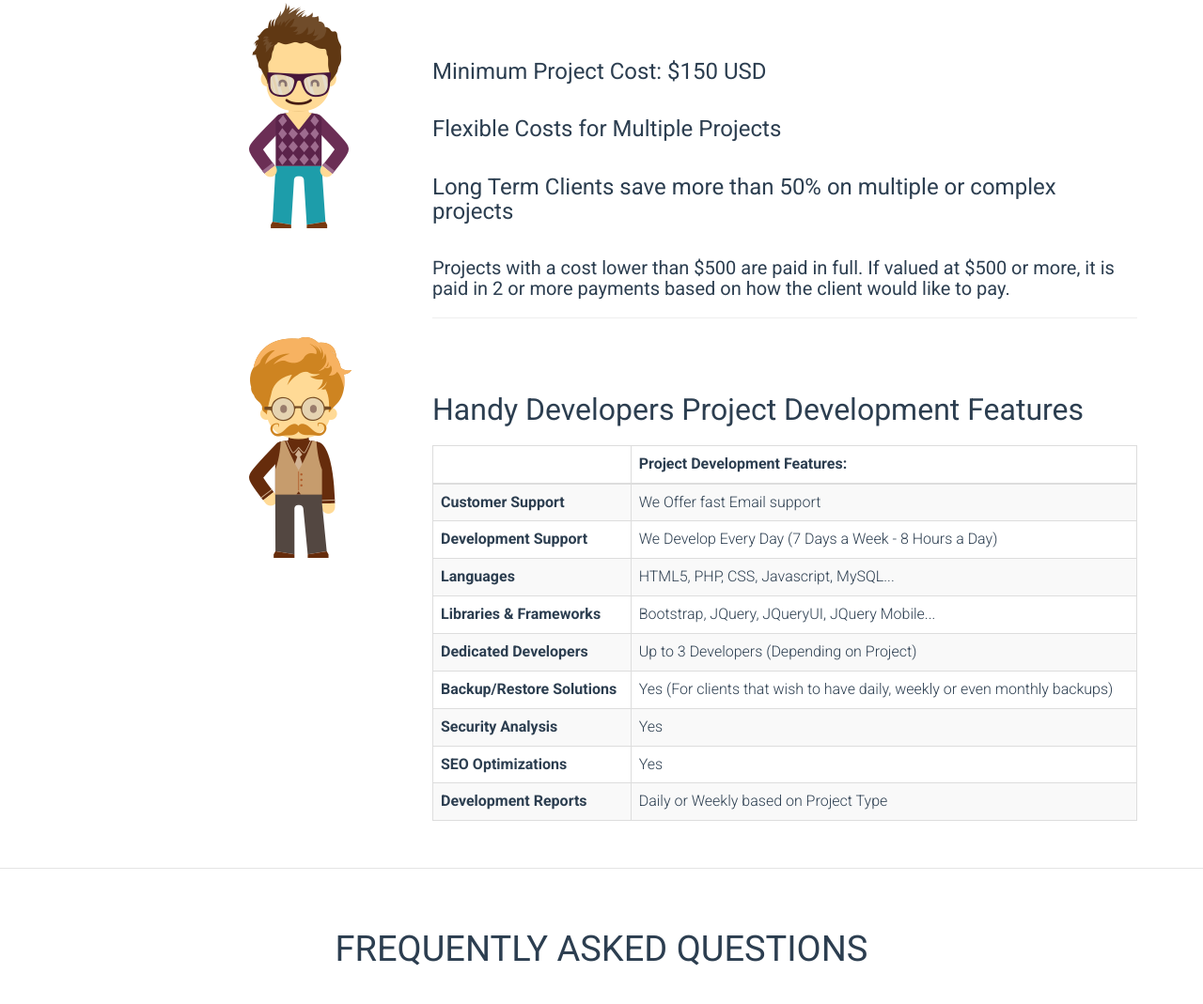
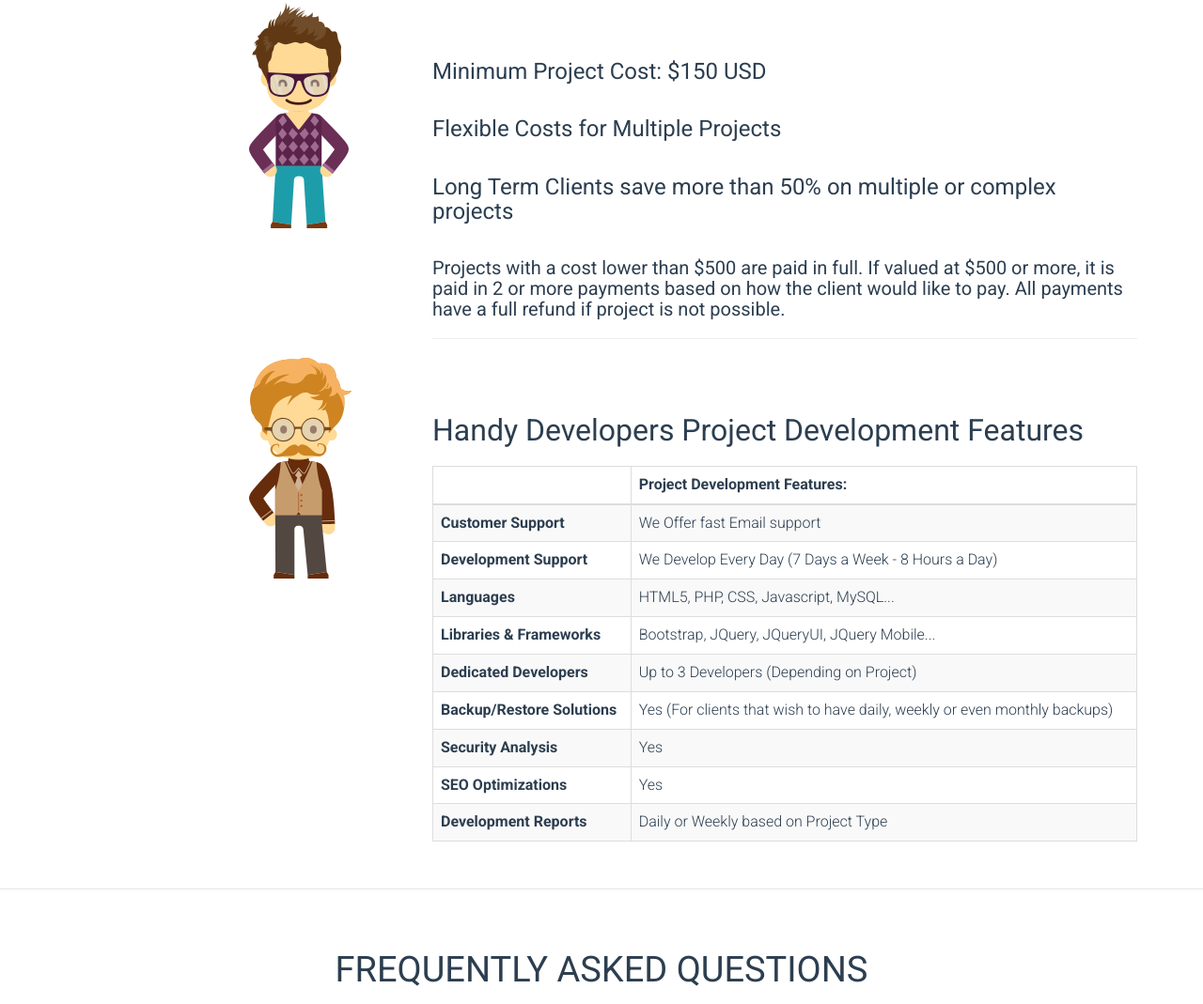
Before and after one commit to handydevelopers/handydevelopers.github.io, a plain HTML site: page index.html in a window 1280 px wide. Shown: the part 3684-4753 px from the top of the page at 94% size. Drawn offline with Linux system fonts and the light colour scheme.

Commit message:
Update index.html

```diff
--- a/index.html
+++ b/index.html
@@ -364,7 +364,7 @@
 						<h3>Minimum Project Cost: $150 USD</h3>
 						<h3>Flexible Costs for Multiple Projects</h3>
 						<h3>Long Term Clients save more than 50% on multiple or complex projects</h3>
-						<h4>Projects with a cost lower than $500 are paid in full. If valued at $500 or more, it is paid in 2 or more payments based on how the client would like to pay.</h4>
+						<h4>Projects with a cost lower than $500 are paid in full. If valued at $500 or more, it is paid in 2 or more payments based on how the client would like to pay. All payments have a full refund if project is not possible.</h4>
 						<p class="lead"></p>
 						<hr>
 					</div>
```
